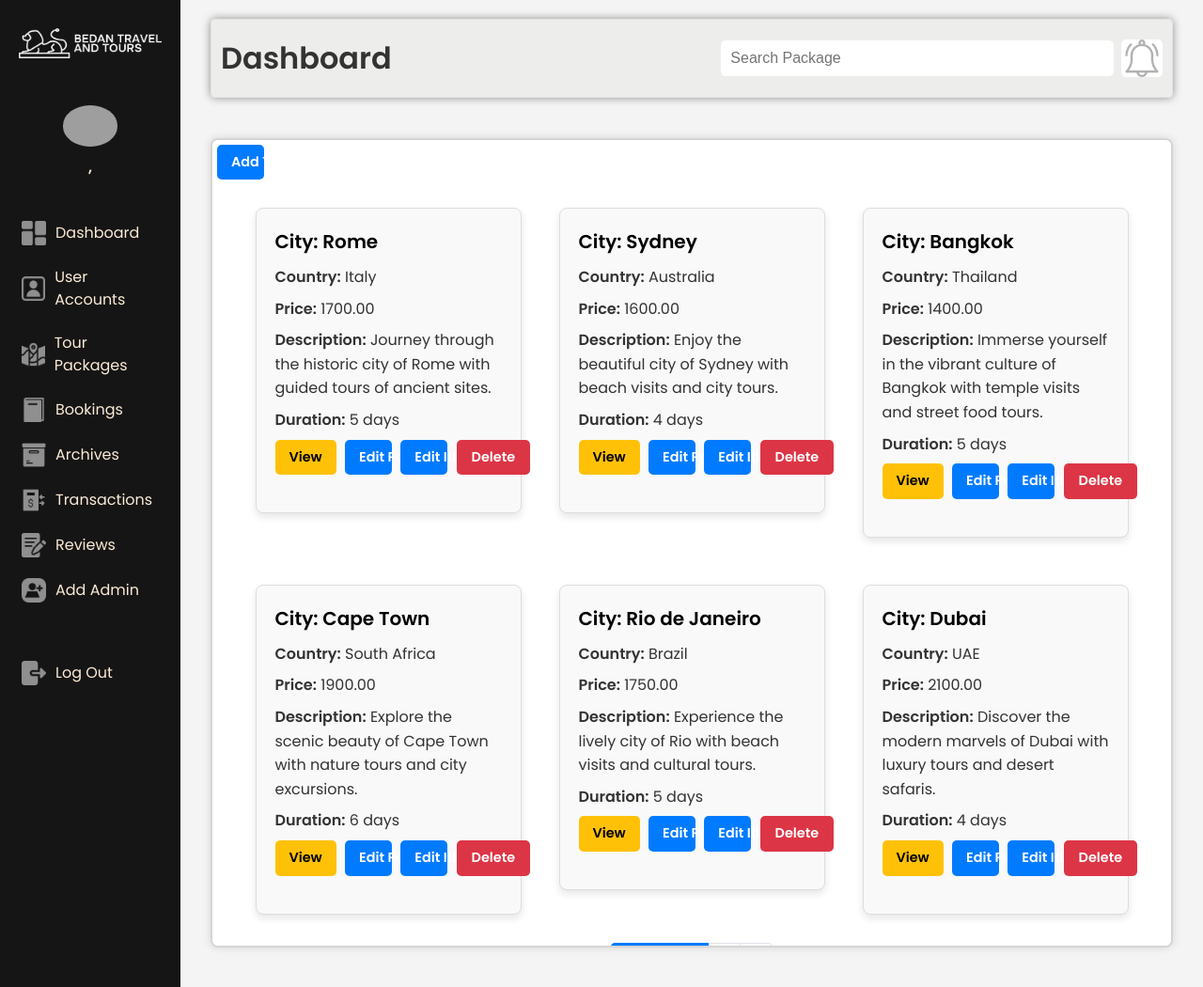
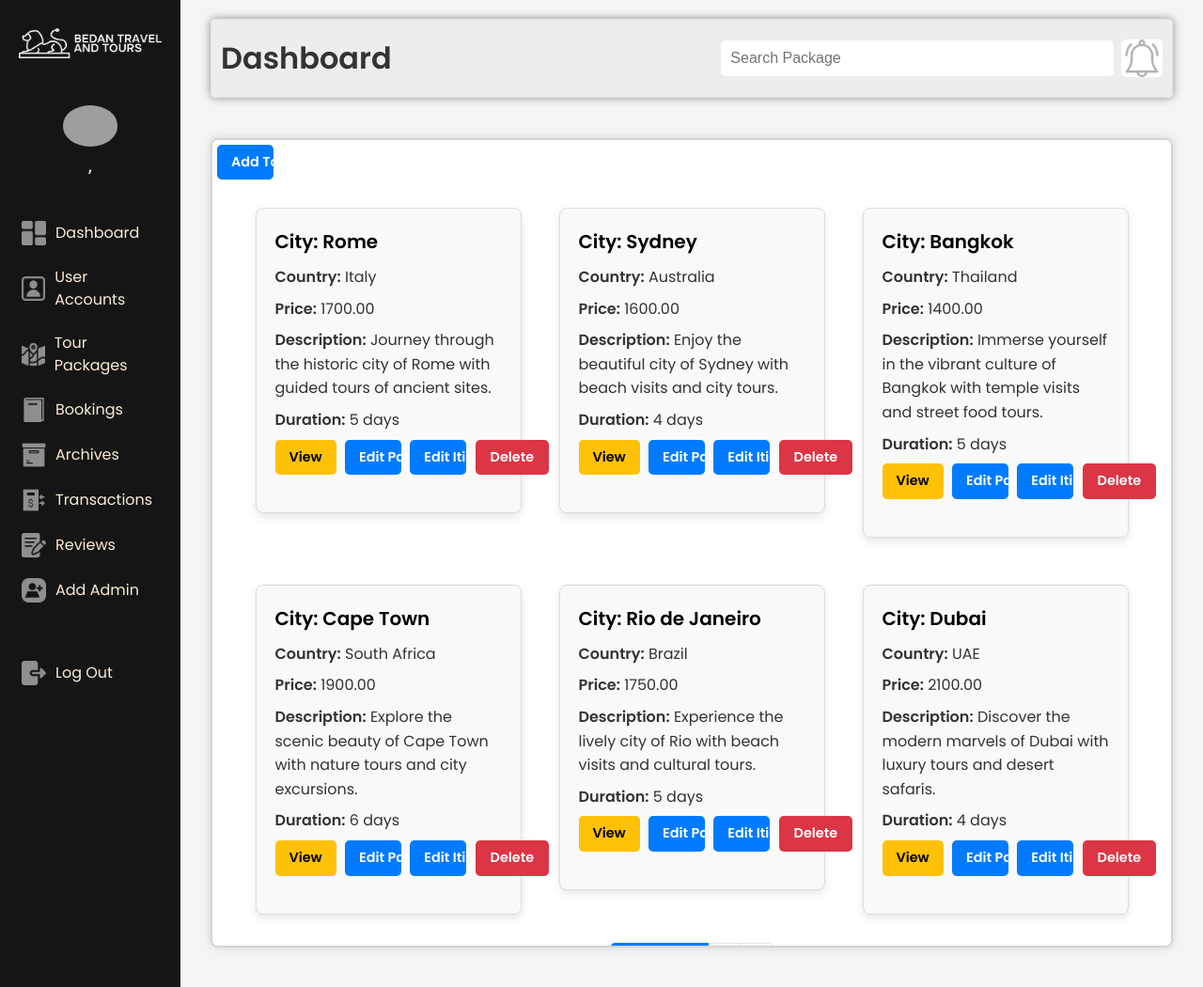
Before and after one commit to waway647/travelagency, a CodeIgniter app: page /GitHub/index.php/admincontroller/showTourPackages in a window 1280 px wide. Shown: the whole page at 94% size. Run offline with CodeIgniter, Linux system fonts and the light colour scheme; data comes from the database, SQL or seed files in the repository; grey boxes are pictures that could not be loaded.

Commit message:
modified

```diff
--- a/css/adminStyle.css
+++ b/css/adminStyle.css
@@ -539,6 +539,7 @@ nav .sidebar ul li a:active{
     padding-left: 0;
     list-style: none;
     border-radius: .25rem;
+    margin-bottom: 10px;
 }
 
 .page-link {
@@ -696,7 +697,6 @@ nav .sidebar ul li a:active{
     display: inline-block;
     font-weight: bold;
     text-decoration: none;
-    width: 50px;
 }
 
 .btn-primary:hover {
@@ -768,6 +768,7 @@ nav .sidebar ul li a:active{
 
 .btn-primary {
     background-color: #007bff;
+    width: 60px;
 }
 
 .btn-primary:hover {
@@ -791,6 +792,7 @@ nav .sidebar ul li a:active{
     transform: translate(-50%, -50%);
     z-index: 1050;
     outline: 0;
+    background-color: rgba(0, 0, 0, 0.504);
 }
 
 .modal-open .modal {
```
